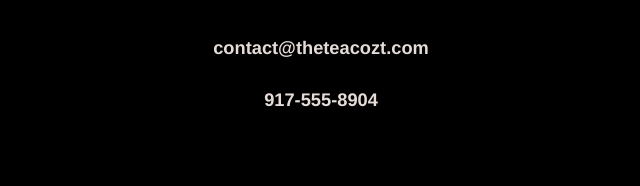
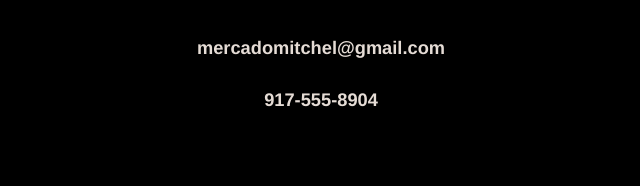
Before and after one commit to Galaxyparkourgio/Tea-project, a plain HTML site: page index.html in a window 1280 px wide. Shown: the part 2329-2515 px from the top of the page, 319-959 px from the left. Drawn offline with Linux system fonts and the light colour scheme.

Commit message:
Changed email

```diff
--- a/index.html
+++ b/index.html
@@ -84,7 +84,7 @@
 
     <div class="tea">
         <h2>The Tea Cozy</h2>
-        <h5>contact@theteacozt.com</h5>
+        <h5>mercadomitchel@gmail.com</h5>
         <h5>917-555-8904</h5>
     </div>
 
```
